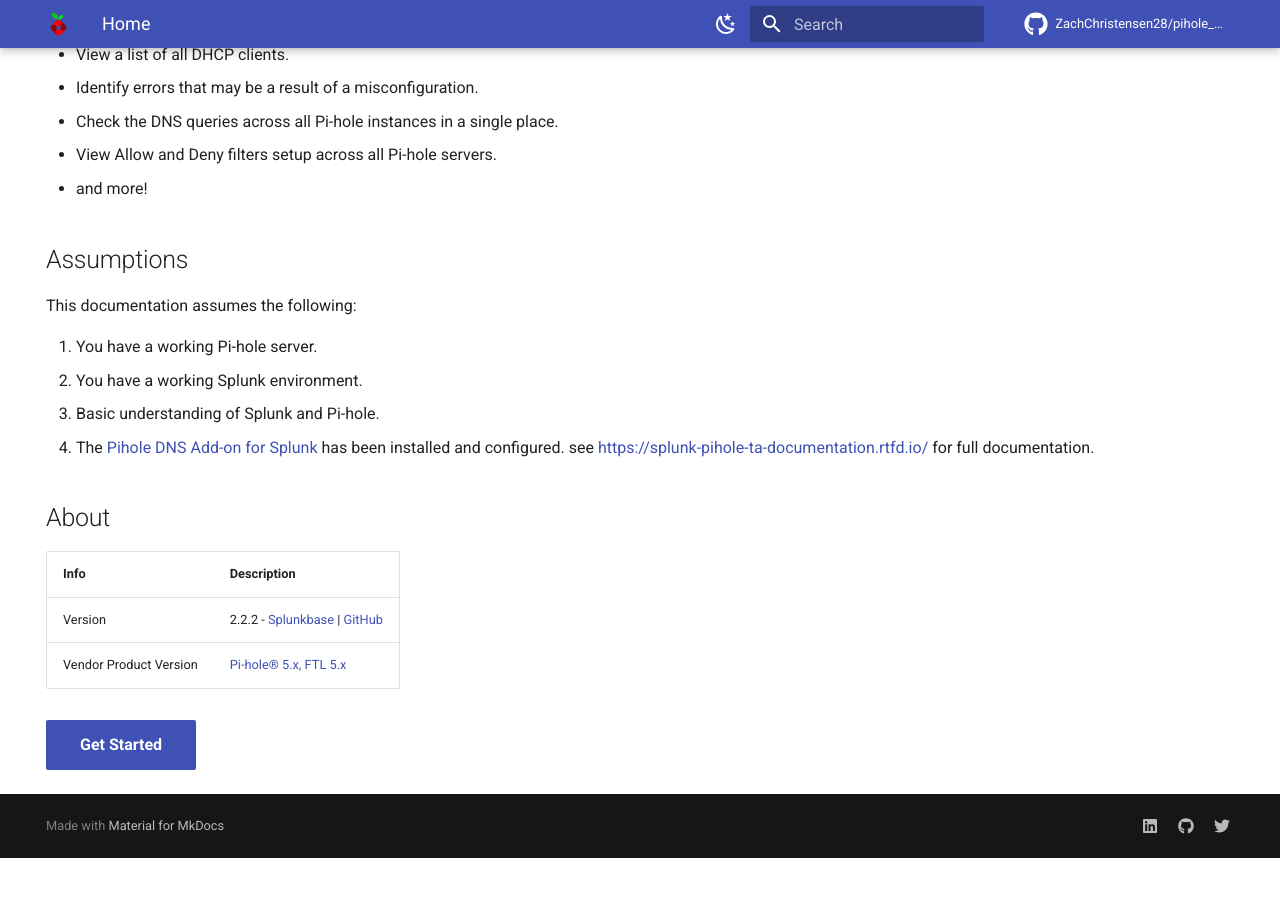
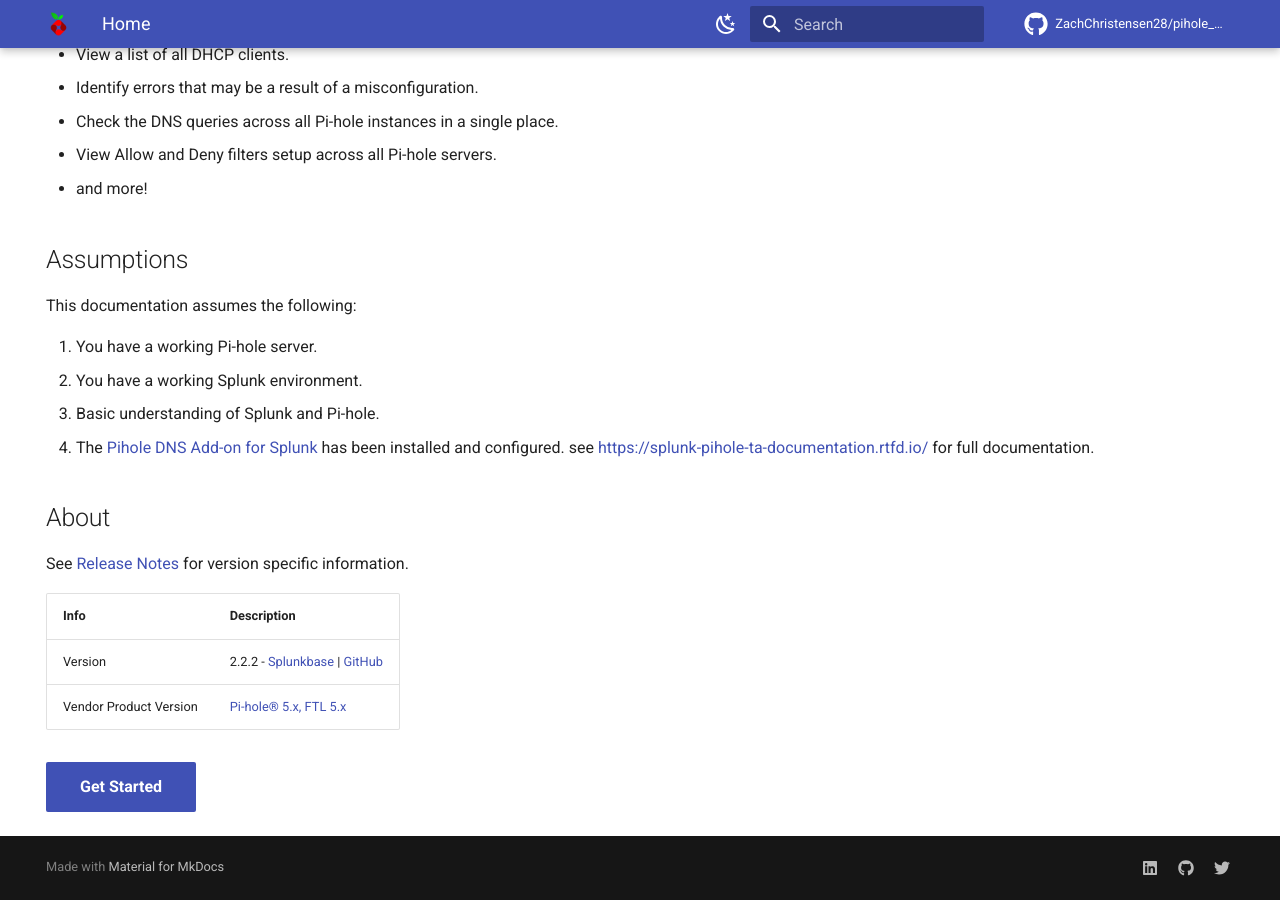
Before and after one commit to ZachChristensen28/splunk-pihole-app-documentation, an MkDocs documentation site: the page built from docs/index.md, in a window 1280 px wide and 900 px high, scrolled down 597 px. Built offline with MkDocs 1.6.1 and Material for MkDocs 9.7.7, drawn with Linux system fonts in a browser that asks for light colours; comment, search, counter and statistics services are not loaded; before the commit the page ends 1455 px from its top, so only the background shows below that.

Commit message:
adding release note comment
Signed-off-by: Zach Christensen <23529374+ZachChristensen28@users.noreply.github.com>

```diff
--- a/docs/index.md
+++ b/docs/index.md
@@ -34,6 +34,8 @@
 
 ## About
 
+See [Release Notes](reference/releases) for version specific information.
+
 Info | Description
 ---- | -----------
 Version | 2.2.2 - [Splunkbase](https://splunkbase.splunk.com/app/4506) \| [GitHub](https://github.com/ZachChristensen28/pihole_dns_app)
```
